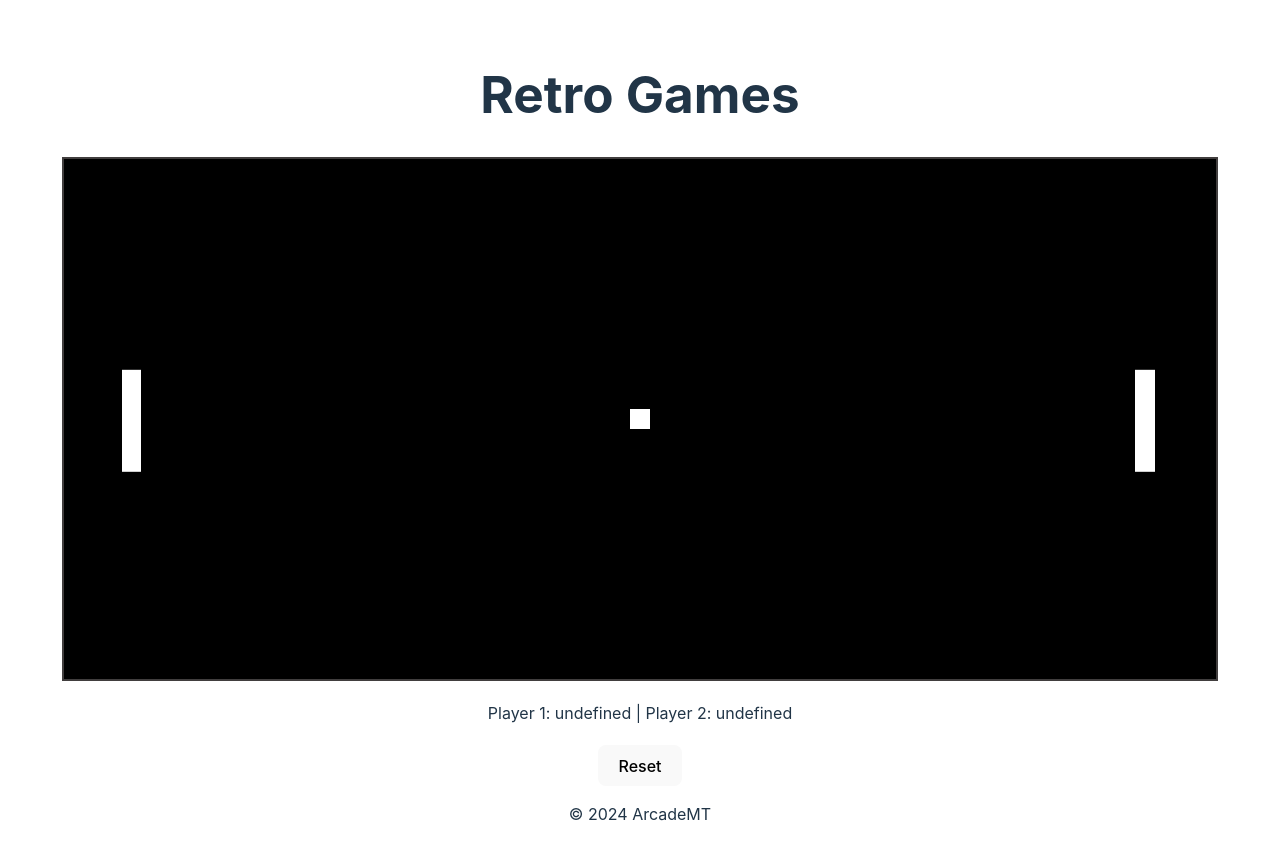
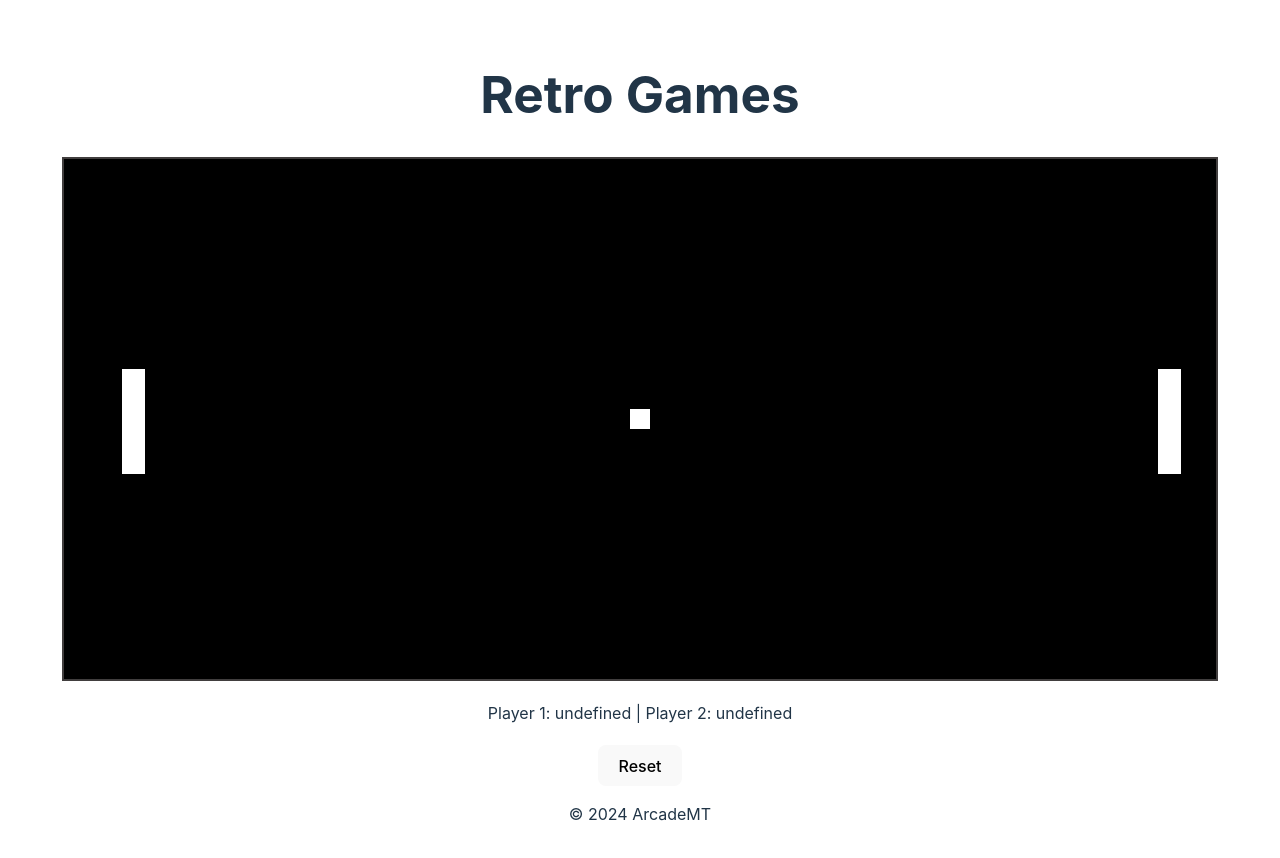
Before and after one commit to Caximorris/retrogames, a React (Vite) app: page /pong in a window 1280 px wide. Shown: the top 858 px of the page. Built offline with nearby package versions, Linux system fonts and the light colour scheme.

Commit message:
feat(pong): paddle logic and animation
updated paddle animation with frame animation, added relative position and sizing to the board, update position mapped to new board size

```diff
--- a/src/games/Pong/components/Paddle.jsx
+++ b/src/games/Pong/components/Paddle.jsx
@@ -1,61 +1,21 @@
 import PropTypes from 'prop-types';
-import { useState, useEffect, useRef } from 'react';
-
-const keyState = {}
+import usePaddle from "../logic/usePaddle.js";
 
 const Paddle = ({ boardSize, upKey, downKey, isPlayerOne }) => {
-  const [position, setPosition] = useState(Math.round(boardSize.height / 2))
-  const positionRef = useRef(position);
-  const gameTimeoutRef = useRef();
-
-  function getNextPaddlePosition(position, isGoingUp, boardSize) {
-    if (position.y > boardSize.height) {
-      return boardSize.height
-    }
-    if (position.y < 0) {
-      return 0
-    }
-    return position.y + (isGoingUp ? -20 : 20)
-  }
-
-  useEffect(() => {
-    const handleKeyDown = (e) => {
-      e.preventDefault();
-      keyState[e.key] = true;
-    };
-
-    const handleKeyUp = (e) => {
-      e.preventDefault();
-      keyState[e.key] = false;
-    };
-
-    window.addEventListener('keydown', handleKeyDown, true);
-    window.addEventListener('keyup', handleKeyUp, true);
-
-    const gameLoop = () => {
-      let nextPosition = positionRef.current;
-      if (keyState[upKey] || keyState[downKey]) {
-        nextPosition = getNextPaddlePosition(position, keyState[upKey], boardSize);
-      }
-
-      if (position !== nextPosition) {
-        setPosition(nextPosition);
-        positionRef.current = nextPosition;
-      }
-      gameTimeoutRef.current = setTimeout(gameLoop, 15);
-    };
-
-    gameLoop();
-
-    return () => {
-      window.removeEventListener('keydown', handleKeyDown);
-      window.removeEventListener('keyup', handleKeyUp);
-      clearTimeout(gameTimeoutRef.current)
-    };
-  }, [boardSize, downKey, upKey, position]);
+     const {position, size} = usePaddle(boardSize, upKey, downKey);
 
   return (
-    <div className="paddle" style={{ top: `${position}px`, left: isPlayerOne ? '5%' : '93%' }} />
+      <div
+          className="paddle"
+          style={{
+            top: `${position}px`,
+            left: isPlayerOne ? '5%' : '95%',
+            position: 'absolute',
+            width: `${size.width}px`,
+            height: `${size.height}px`,
+            backgroundColor: 'white',
+          }}
+      />
   );
 }
 
--- /dev/null
+++ b/src/games/Pong/logic/usePaddle.js
@@ -0,0 +1,78 @@
+import {useState, useEffect, useRef, useMemo, useCallback} from 'react';
+
+const usePaddle = (boardSize, upKey, downKey) => {
+    const size = useMemo(() => ({
+        height: Math.round(boardSize.height * 0.2),
+        width: Math.round(boardSize.width * 0.02)
+    }), [boardSize.height, boardSize.width]);
+
+    const initialPosition = useMemo(() => Math.round(boardSize.height / 2 - size.height / 2), [boardSize.height, size.height]);
+    const [position, setPosition] = useState(initialPosition);
+    const positionRef = useRef(position);
+    const boardSizeRef = useRef(boardSize);
+    const animationFrameRef = useRef();
+
+    const getNextPaddlePosition = useCallback((currentPosition, isGoingUp) => {
+        const adjustmentSize = Math.round(boardSize.height * 0.01);
+        const adjustment = isGoingUp ? -adjustmentSize : adjustmentSize;
+        const newPosition = currentPosition + adjustment;
+        return Math.max(0, Math.min(boardSize.height - size.height, newPosition));
+    }, [boardSize.height, size.height]);
+
+    useEffect(() => {
+        const keyState = {};
+
+        const handleKeyDown = (e) => {
+            if (e.key === upKey || e.key === downKey) {
+                e.preventDefault();
+                keyState[e.key] = true;
+            }
+        };
+
+        const handleKeyUp = (e) => {
+            if (e.key === upKey || e.key === downKey) {
+                e.preventDefault();
+                keyState[e.key] = false;
+            }
+        };
+
+        window.addEventListener('keydown', handleKeyDown);
+        window.addEventListener('keyup', handleKeyUp);
+
+        const gameLoop = () => {
+            let nextPosition = positionRef.current;
+            if (keyState[upKey]) {
+                nextPosition = getNextPaddlePosition(nextPosition, true);
+            } else if (keyState[downKey]) {
+                nextPosition = getNextPaddlePosition(nextPosition, false);
+            }
+
+            if (positionRef.current !== nextPosition) {
+                setPosition(nextPosition);
+                positionRef.current = nextPosition;
+            }
+            animationFrameRef.current = requestAnimationFrame(gameLoop);
+        };
+
+        gameLoop();
+
+        return () => {
+            window.removeEventListener('keydown', handleKeyDown);
+            window.removeEventListener('keyup', handleKeyUp);
+            cancelAnimationFrame(animationFrameRef.current);
+        };
+    }, [upKey, downKey, size.height, getNextPaddlePosition]);
+
+    useEffect(() => {
+        if (boardSizeRef.current.height !== boardSize.height) {
+            const adjustedPosition = Math.round(position / boardSizeRef.current.height * boardSize.height);
+            setPosition(adjustedPosition);
+            positionRef.current = adjustedPosition;
+            boardSizeRef.current = boardSize;
+        }
+    }, [boardSize, position]);
+
+    return { position, size };
+};
+
+export default usePaddle;
--- a/src/styles/Pong.css
+++ b/src/styles/Pong.css
@@ -11,22 +11,12 @@
     margin-bottom: 20px;
     background-color: black;
     border: 2px solid rgb(65, 62, 62);
-
 }
 
 .pong-board>* {
     position: absolute;
     width: 100%;
     height: 100%;
-}
-
-.paddle {
-    position: absolute;
-    top: 50%;
-    transform: translateY(-50%);
-    background-color: white;
-    width: 1.5vw;
-    height: 8vw;
 }
 
 .ball {
```
